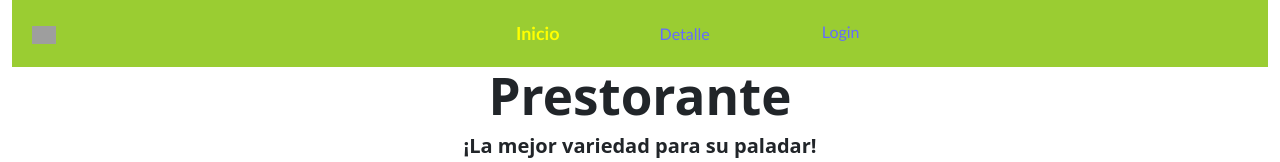
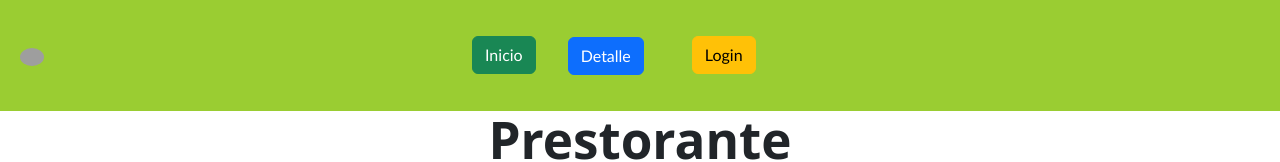
Before and after one commit to jorge2101719/proyecto_restaurante, a React (Vite) app: page / in a window 1280 px wide. Shown: the top 162 px of the page. Built offline with nearby package versions, Linux system fonts and the light colour scheme; grey boxes are pictures that could not be loaded.

Commit message:
cambio nombre a *.json

```diff
--- a/src/components/home/HomeAdmin.jsx
+++ b/src/components/home/HomeAdmin.jsx
@@ -1,21 +1,22 @@
 import { useNavigate } from "react-router-dom"
-import { useState } from "react";
+// import { useState } from "react";
 
-const HomeAdmin = () => {
+const HomeAdmin = ({ user, setUser }) => {
   const navigate = useNavigate();
-  const [user, setUser] = useState(true);
+  // const [user, setUser] = useState(true);
 
   const handleLogout = () => {
+    console.log('cerrando sesión... El valor es user es', user)
     setUser(false);
-    console.log('cerrando sesión... El valor es user es', user)
+    console.log('ahora el valor de user es', user)
     navigate('/');
     return
   }
 
   return (
     <div>
-      <h1>Bienvenido</h1>
-      <button className="btn btn-second" onClick={ handleLogout }>Cerrar sesión</button>
+      <h1>Bienvenido {user}</h1>
+      <button className="btn btn-danger" onClick={ handleLogout }>Cerrar sesión</button>
     </div>
   )
 }
--- a/src/components/home/RestauranteHome.jsx
+++ b/src/components/home/RestauranteHome.jsx
@@ -8,6 +8,7 @@ import { RestauranteContext } from "../../context/RestauranteContext";
 import Cartas from '../cartas/Cartas'
 import Buscando from '..//buscando/Buscando';
 import Header from "../header/Header";
+import Carrusel from "../carrusel/Carrusel";
 
 import 'bootstrap/dist/css/bootstrap.min.css'
 
@@ -16,12 +17,14 @@ import Footer from '../../components/footer/Footer';
 
 import './Home.css';
 
+
 const RestauranteHome = () => {
   const { platos }  = useContext(RestauranteContext);
 
   return (
     <div className="home">
       <Header />
+      <Carrusel />
       <section className="cartas">
         { platos ? platos.map((plato, indice) => <Cartas key={ indice } plato={ plato } />) : <Buscando />}
       </section>
--- a/src/components/navbar/NavbarStyle.css
+++ b/src/components/navbar/NavbarStyle.css
@@ -23,6 +23,19 @@
   gap: 1rem;
 }
 
+#logo {
+  border-radius: 50%;
+}
+
+#inicio #detalle #login {
+  display: flex;
+  justify-content: row;
+  align-items: center;
+  gap: 1rem;
+  border: 5px;
+  border-color: blue;
+}
+
 /* agregado para modificar aspectos */
 
 @media screen and (max-width: 960px) {
--- a/src/components/navbar/RestauranteNavbar.jsx
+++ b/src/components/navbar/RestauranteNavbar.jsx
@@ -1,4 +1,4 @@
-import { NavLink, useNavigate } from 'react-router-dom';
+import { NavLink } from 'react-router-dom';
 import Navbar from 'react-bootstrap/Navbar';
 // import { Navbar } from 'react-bootstrap';
 
@@ -11,25 +11,23 @@ import './NavbarStyle.css'
 // import { useContext } from 'react';
 
 const RestauranteNavbar = () => {
-  const navigate = useNavigate();
+  // const navigate = useNavigate();
   // const { user, setUser } = useContext(RestauranteContext);
-
-
   const isLogin = (user) => {
     if (!user) {
       return (
         <div>
           {/* <NavLink to='/registrarse' className='btn m-1 setActiveClass'>Registrarse</NavLink> */}
-          <NavLink to='/login' className='setActiveClass m-5'>Login</NavLink>
+          <NavLink to='/login' className={setActiveClass} id='login'><button className='btn btn-warning'>Login</button></NavLink>
         </div>
       )
     }
 
-    // navigate('/admin')
+    navigate('/admin')
 
     // return (
     //   <div>
-    //     <NavLink to='/admin'></NavLink>
+    //     <NavLink to='/admin'>Administrador</NavLink>
     //   </div>
     // )
   }
@@ -37,22 +35,20 @@ const RestauranteNavbar = () => {
   const setActiveClass = ({ isActive }) => (isActive ? "active" : "no-actve");
 
   return (
-    <div className='container-fluid sticky-top'>
-      <Navbar className="mi-nav" sticky='top' expand='xl'>
+      <Navbar className="mi-nav container-fluid sticky-top">
         <span>
           <NavLink to='/'>
-            <img src="https://images.ecestaticos.com/h53ifQ5cwmB5AbJT5MR7yTZ0_DA=/125x0:2144x1513/996x747/filters:fill(white):format(jpg)/f.elconfidencial.com%2Foriginal%2F3b8%2F281%2Fef2%2F3b8281ef2d44ef19e6a613d298ccf635.jpg" style={{width: '6%'}} alt="logo" />
+            <img id='logo' src="https://images.ecestaticos.com/h53ifQ5cwmB5AbJT5MR7yTZ0_DA=/125x0:2144x1513/996x747/filters:fill(white):format(jpg)/f.elconfidencial.com%2Foriginal%2F3b8%2F281%2Fef2%2F3b8281ef2d44ef19e6a613d298ccf635.jpg" style={{width: '6%'}} alt="logo" />
           </NavLink>
         </span>
         <div className='mi-nav'>
-          <span>
-            <NavLink to='/' className='setActiveClass, m-5'>Inicio</NavLink>
-            <NavLink to='/carrito' className='m-5'> Detalle </NavLink>
+          <span id='nav-por-defecto'>
+            <NavLink to='/' className={setActiveClass} id='inicio'><button className='btn btn-success'>Inicio</button></NavLink>
+            <NavLink to='/carrito' className={setActiveClass} id='detalle'><button className='btn btn-primary'>Detalle</button></NavLink>
           </span>
           {isLogin()}
         </div>
       </Navbar>
-    </div>
   )
 }
 
--- a/src/context/RestauranteContext.jsx
+++ b/src/context/RestauranteContext.jsx
@@ -16,7 +16,7 @@ const RestauranteProvider = ( { children } ) => {
   // });
 
   const getPlatos = async () => {
-    const response = await fetch("/pizzas.json")
+    const response = await fetch("/platos.json")
     const data = await response.json()
     // console.log(data)
     setPlatos(data);
@@ -63,7 +63,7 @@ const RestauranteProvider = ( { children } ) => {
     setCarrito([]);
     setTotal(0);
     setContador(0);
-    alert('Gracias por su compra')
+    window.alert('Gracias por su compra')
   }
 
   // const persona = {
--- a/src/pages/Login.jsx
+++ b/src/pages/Login.jsx
@@ -5,6 +5,9 @@ import { useNavigate } from 'react-router-dom';
 // import { useNavigate } from 'react-router-dom';
 // import { RestauranteContext } from '../context/RestauranteContext';
 // import { useContext } from 'react'
+
+// import HomeAdmin from '../components/home/HomeAdmin';
+// const form = useRef();
 
 const initialForm = {correo: 'algo@correo.com', password: '1234'}
 
@@ -25,15 +28,17 @@ const Login = () => {
 
     if (correo === '' || password === '') {
         setError(true)
-        setUser(false)
+        setUser(!user)
         return
     }
 
     setCorreo('')
     setPassword('')
     setError(false);
-    setUser(true);
+    setUser(!user);
+    // form.current.reset();
     navigate('/admin');
+
     // console.log('el valor de user es', user)
 
     return
@@ -45,11 +50,12 @@ const Login = () => {
     <form
       className='formulario'
       onSubmit={ handleSubmit }
+      // ref = { Form }
     >
       <label htmlFor="email">Correo</label>
       <input
         type="email"
-        value={correo}
+        // value={correo}
         onChange={(e) => setCorreo(e.target.value)}
         id="email"
       />
@@ -58,7 +64,7 @@ const Login = () => {
       <label htmlFor="password">Password</label>
       <input
         type="password"
-        value={password}
+        // value={password}
         onChange={(e) => setPassword(e.target.value)}
         id="password"
       />
@@ -67,6 +73,8 @@ const Login = () => {
       <button type='submit' className='btn btn-primary'>Iniciar</button>
     </form>
     { error && <p id='login-error'>Todos los campos son obligatorios</p> }
+    {/* {!user ? <HomeAdmin /> : <Login />} */}
+    {/* {user ? <HomeAdmin /> : null} */}
   </div>
 )
 }
```
Also changed, not shown: public/platos.json (renamed from public/pizzas.json).
